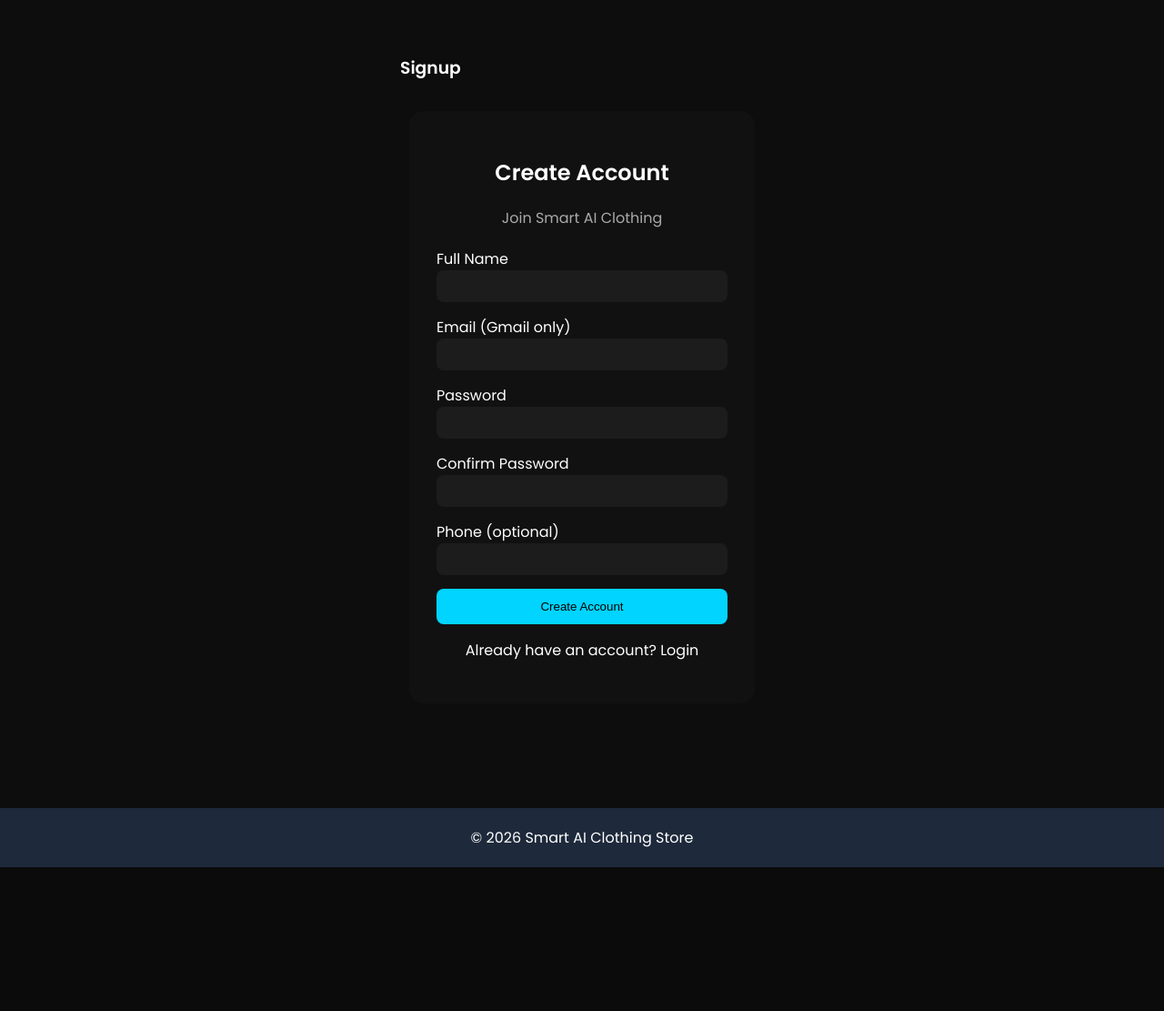
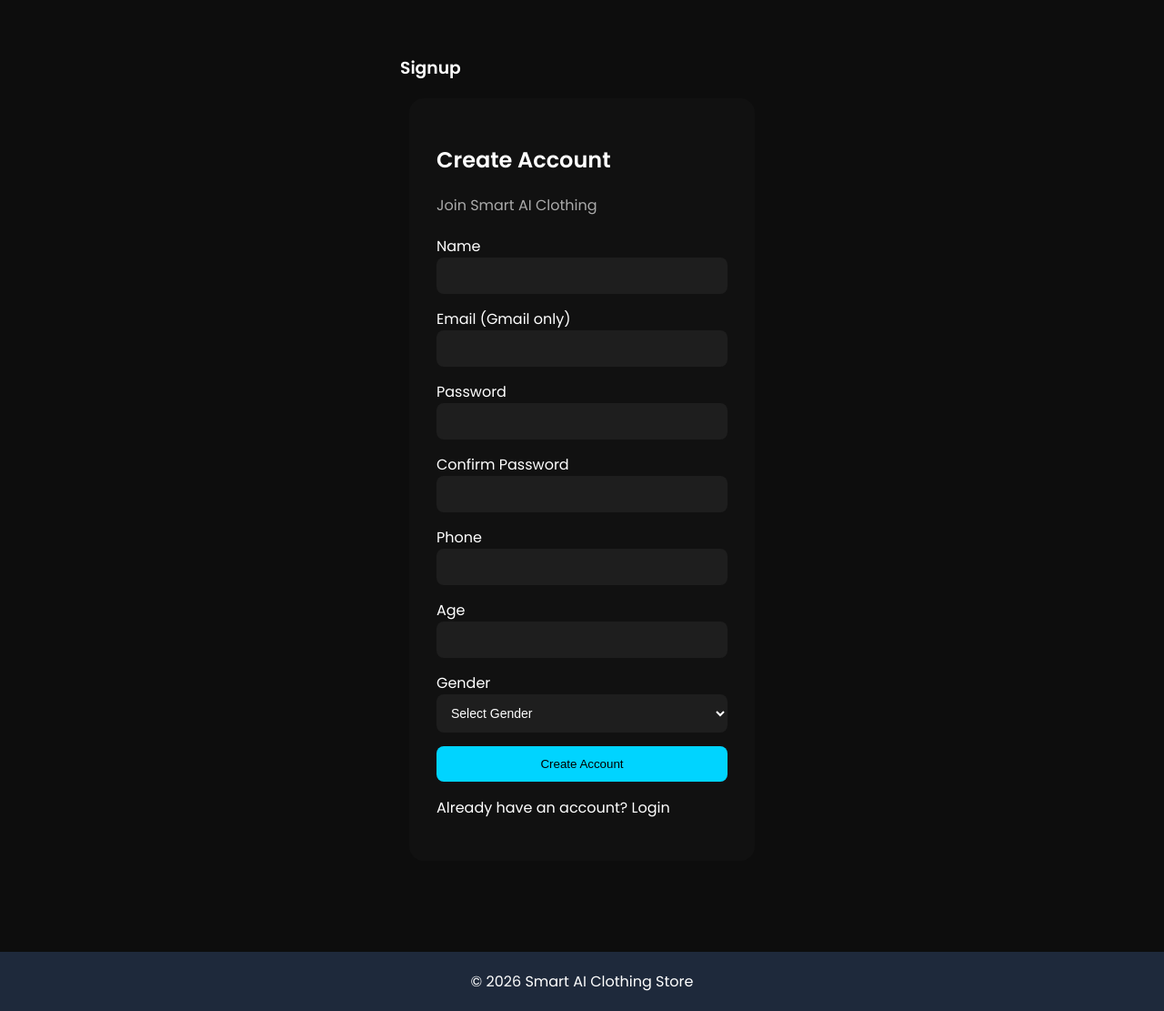
Before and after one commit to Ary2006/smart_ai_clothing, a PHP site: page /smart_ai_clothing/signup.php in a window 1280 px wide. Shown: the part 70-1181 px from the top of the page at 91% size. Before the commit the page ends 1023 px from the top, so only its background shows below. Run offline with PHP 8.4, Linux system fonts and the light colour scheme.

Commit message:
`Refactor signup.php and auth.css files, remove smart_ai_clothing.sql and slider images`

```diff
--- a/css/auth.css
+++ b/css/auth.css
@@ -13,7 +13,7 @@
     background: #111;
     padding: 30px;
     border-radius: 16px;
-    text-align: center;
+    text-align: left;
 }
 
 .subtitle {
@@ -21,19 +21,28 @@
     margin-bottom: 20px;
 }
 
-.input-group {
-    text-align: left;
-    margin-bottom: 15px;
+.input-group select {
+    width: 100%;
+    padding: 12px;
+    border-radius: 8px;
+    border: none;
+    background: #1e1e1e;
+    color: #fff;
+    font-size: 14px;
 }
 
-.input-group input,
-.input-group select {
+.input-group input {
     width: 100%;
-    padding: 10px;
+    padding: 12px;
     border-radius: 8px;
     border: none;
-    background: #1c1c1c;
-    color: white;
+    background: #1e1e1e;
+    color: #fff;
+    font-size: 14px;
+}
+
+.input-group {
+    margin-bottom: 15px;
 }
 
 .login-btn {
--- a/signup.php
+++ b/signup.php
@@ -5,24 +5,44 @@ $error = "";
 
 if ($_SERVER["REQUEST_METHOD"] === "POST") {
 
-    if (!str_ends_with($_POST['email'], '@gmail.com')) {
+  // Get values
+  $name = $conn->real_escape_string($_POST['name']);
+  $email = $conn->real_escape_string($_POST['email']);
+  $phone = $conn->real_escape_string($_POST['phone']);
+  $age = $_POST['age'];
+  $gender = $_POST['gender'];
+  $password = $_POST['password'];
+  $confirm_password = $_POST['confirm_password'];
+
+  // Hash password
+  $pass = password_hash($password, PASSWORD_DEFAULT);
+
+  // ================= VALIDATION =================
+
+  if (empty($name) || empty($email) || empty($password) || empty($phone) || empty($age) || empty($gender)) {
+      $error = "All fields are required";
+  } elseif (!str_ends_with($email, '@gmail.com')) {
       $error = "Only Gmail addresses are allowed";
+  } elseif ($password !== $confirm_password) {
+      $error = "Passwords do not match";
+  } elseif (!preg_match('/^[0-9]{10}$/', $phone)) {
+      $error = "Phone number must be exactly 10 digits";
+  } elseif ($age < 1 || $age > 120) {
+      $error = "Enter a valid age";
+  } elseif (!in_array($gender, ['Male', 'Female', 'Other'])) {
+      $error = "Invalid gender selected";
   }
 
-    elseif ($_POST['password'] !== $_POST['confirm_password']) {
-        $error = "Passwords do not match";
-    }
+  // ================= INSERT =================
 
-    else {
-        $name  = $conn->real_escape_string($_POST['name']);
-        $email = $conn->real_escape_string($_POST['email']);
-        $phone = $conn->real_escape_string($_POST['phone']);
-        $pass  = password_hash($_POST['password'], PASSWORD_DEFAULT);
+  if (empty($error)) {
 
-        $sql = "INSERT INTO users (name,email,password,phone)
-                VALUES ('$name','$email','$pass','$phone')";
+      $query = "INSERT INTO users
+      (name, email, password, phone, age, gender, role)
+      VALUES
+      ('$name', '$email', '$pass', '$phone', '$age', '$gender', 'USER')";
 
-        if ($conn->query($sql)) {
+      if ($conn->query($query)) {
           header("Location: login.php");
           exit;
       } else {
@@ -48,14 +68,10 @@ if ($_SERVER["REQUEST_METHOD"] === "POST") {
         <h2>Create Account</h2>
         <p class="subtitle">Join Smart AI Clothing</p>
 
-        <?php if ($error): ?>
-          <p class="error"><?= $error ?></p>
-        <?php endif; ?>
-
         <form method="post">
 
           <div class="input-group">
-            <label>Full Name</label>
+            <label>Name</label>
             <input name="name" required>
           </div>
 
@@ -75,8 +91,23 @@ if ($_SERVER["REQUEST_METHOD"] === "POST") {
           </div>
 
           <div class="input-group">
-            <label>Phone (optional)</label>
-            <input type="text" name="phone">
+            <label>Phone</label>
+            <input type="text" name="phone" maxlength="10" pattern="[0-9]{10}" required>
+          </div>
+
+          <div class="input-group">
+            <label>Age</label>
+            <input type="number" name="age" min="1" max="120" required>
+          </div>
+
+          <div class="input-group">
+            <label>Gender</label>
+            <select name="gender" required>
+              <option value="">Select Gender</option>
+              <option value="Male">Male</option>
+              <option value="Female">Female</option>
+              <option value="Other">Other</option>
+            </select>
           </div>
 
           <button class="login-btn">Create Account</button>
```
Also changed, not shown: smart_ai_clothing.sql (deleted, +0 -59 lines), uploads/sliders/Screenshot 2025-12-17 144949.png (deleted), uploads/sliders/Screenshot 2026-01-30 133913.png (deleted), uploads/sliders/slide1.jpg (deleted), uploads/sliders/slide2.jpg (deleted), uploads/sliders/slide3.jpg (deleted). Lines whose indentation alone changed are shown as unchanged.
